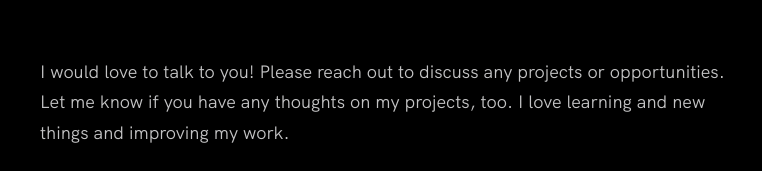
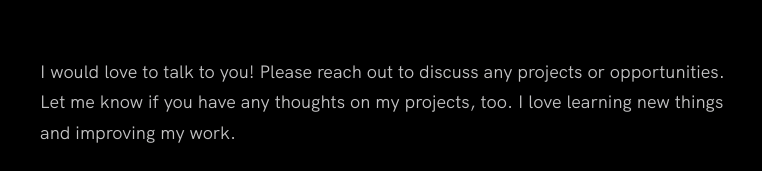
Before and after one commit to emathew11/emathew11.github.io, a plain HTML site: page index.html in a window 1280 px wide. Shown: the part 3149-3320 px from the top of the page, 50-812 px from the left. Drawn offline with Linux system fonts and the light colour scheme.

Commit message:
fix typo in contact information

```diff
--- a/index.html
+++ b/index.html
@@ -133,7 +133,7 @@
       <div class="contact__info">
         <p>
           I would love to talk to you! Please reach out to discuss any projects or opportunities.
-          Let me know if you have any thoughts on my projects, too. I love learning and new things
+          Let me know if you have any thoughts on my projects, too. I love learning new things
           and improving my work.
         </p>
         <!-- Replace the email with yours -->
```
